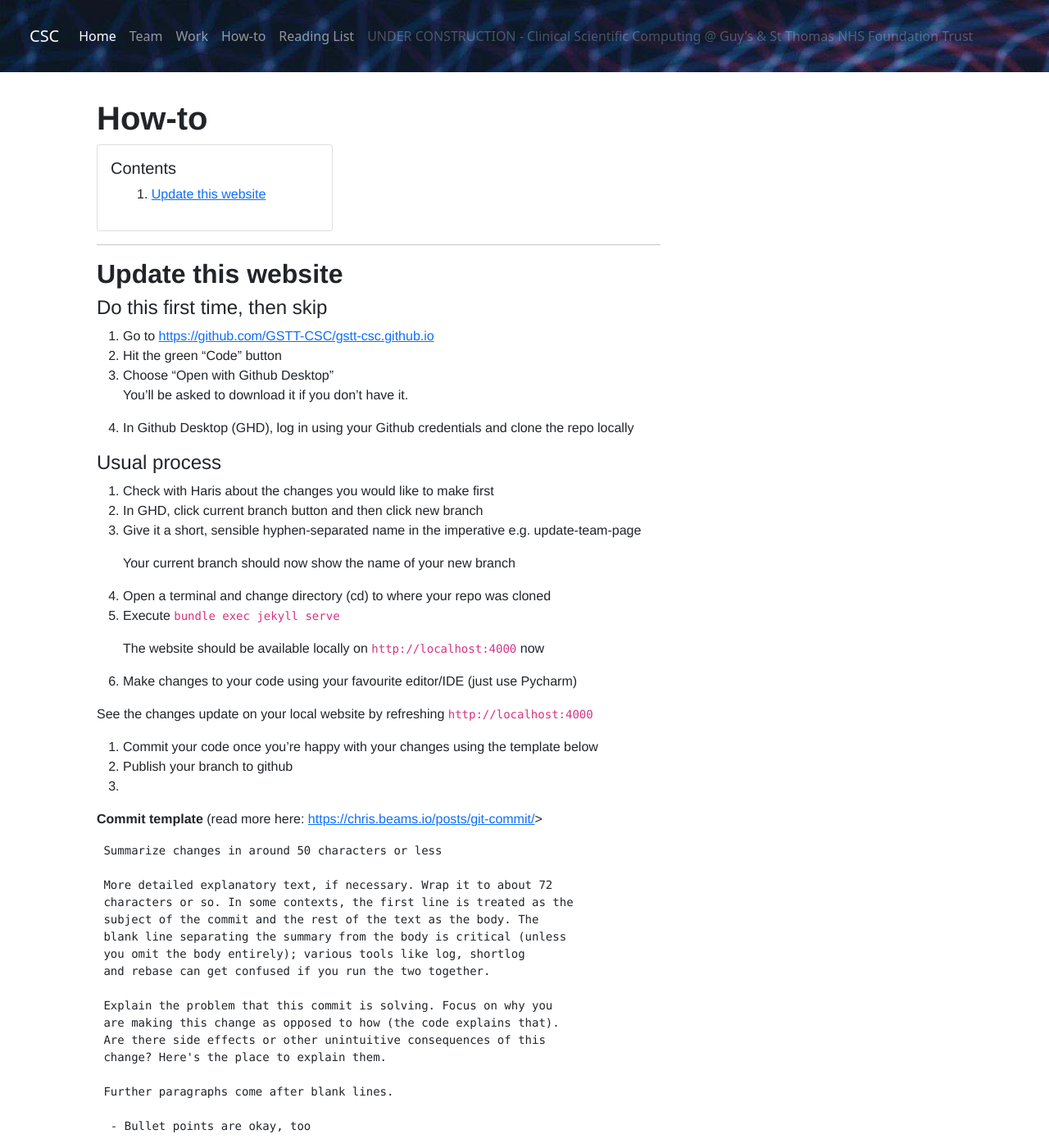
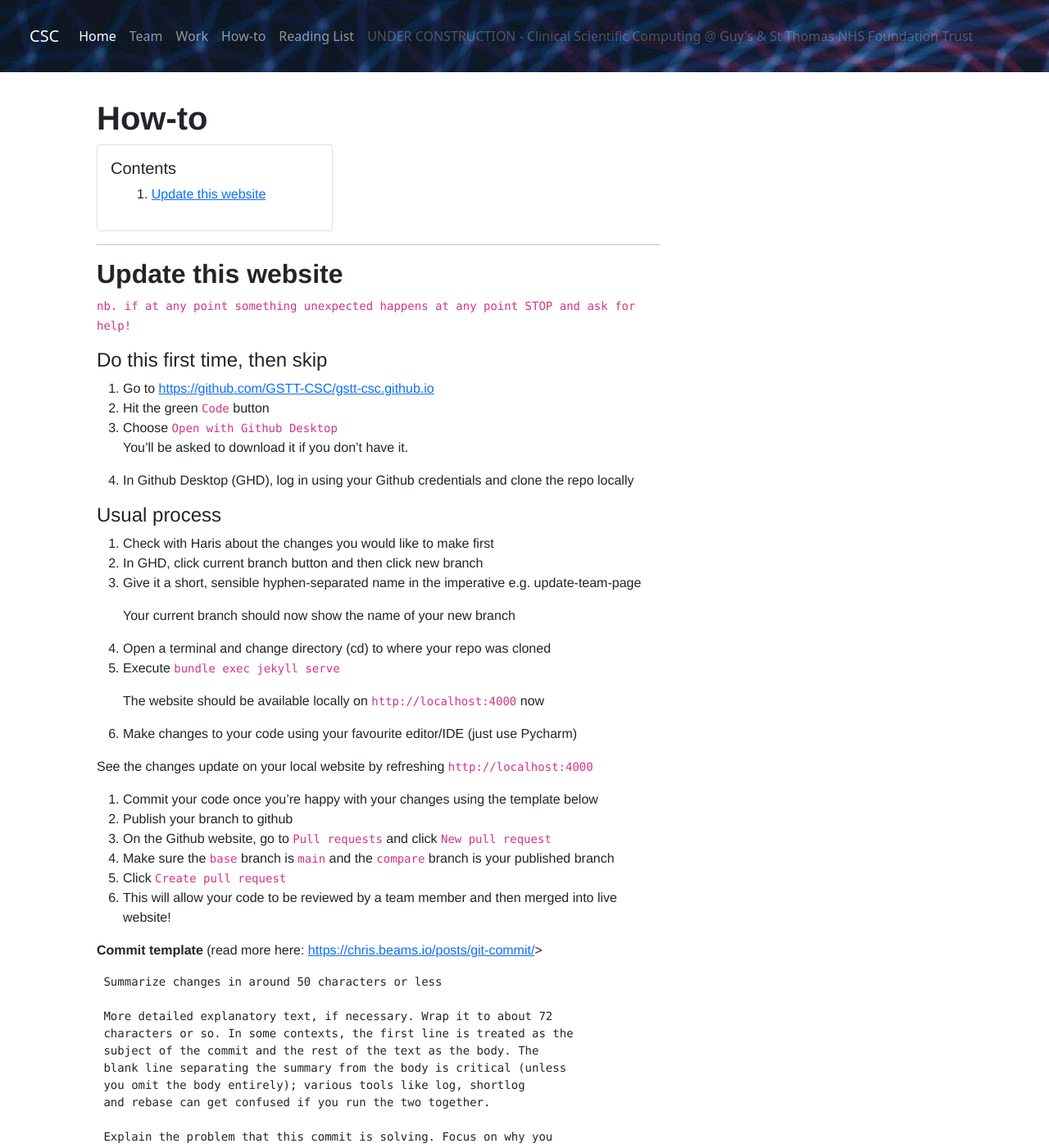
Before and after one commit to GSTT-CSC/gstt-csc-old, a Jekyll site: the page built from howto.md, in a window 1280 px wide and 1400 px high. Shown: the whole window at 82% size. Built offline with Jekyll 4.4.1, drawn with Linux system fonts in a browser that asks for light colours; our own code applies the rules of GitHub Pages for plain Markdown files.

Commit message:
Complete instructions to howto.md

```diff
--- a/howto.md
+++ b/howto.md
@@ -12,11 +12,11 @@
 <hr>
 
 ## <a name=update></a>**Update this website**
-
+`nb. if at any point something unexpected happens at any point STOP and ask for help!`
 #### Do this first time, then skip
 1. Go to <https://github.com/GSTT-CSC/gstt-csc.github.io>
-2. Hit the green "Code" button
-3. Choose "Open with Github Desktop"
+2. Hit the green `Code` button
+3. Choose `Open with Github Desktop`
    > You'll be asked to download it if you don't have it.
 
 4. In Github Desktop (GHD), log in using your Github credentials and clone the repo locally
@@ -39,7 +39,10 @@
 
 11. Commit your code once you're happy with your changes using the template below
 12. Publish your branch to github
-13.
+13. On the Github website, go to `Pull requests` and click `New pull request`
+14. Make sure the `base` branch is `main` and the `compare` branch is your published branch
+15. Click `Create pull request`
+16. This will allow your code to be reviewed by a team member and then merged into live website!
 
 **Commit template** (read more here: <https://chris.beams.io/posts/git-commit/>>
 >      Summarize changes in around 50 characters or less
@@ -72,3 +75,5 @@
 >      [1](http:// some url)
 >      [2](http:// some url)
 >      [3](http:// some url)
+
+<hr>
```
